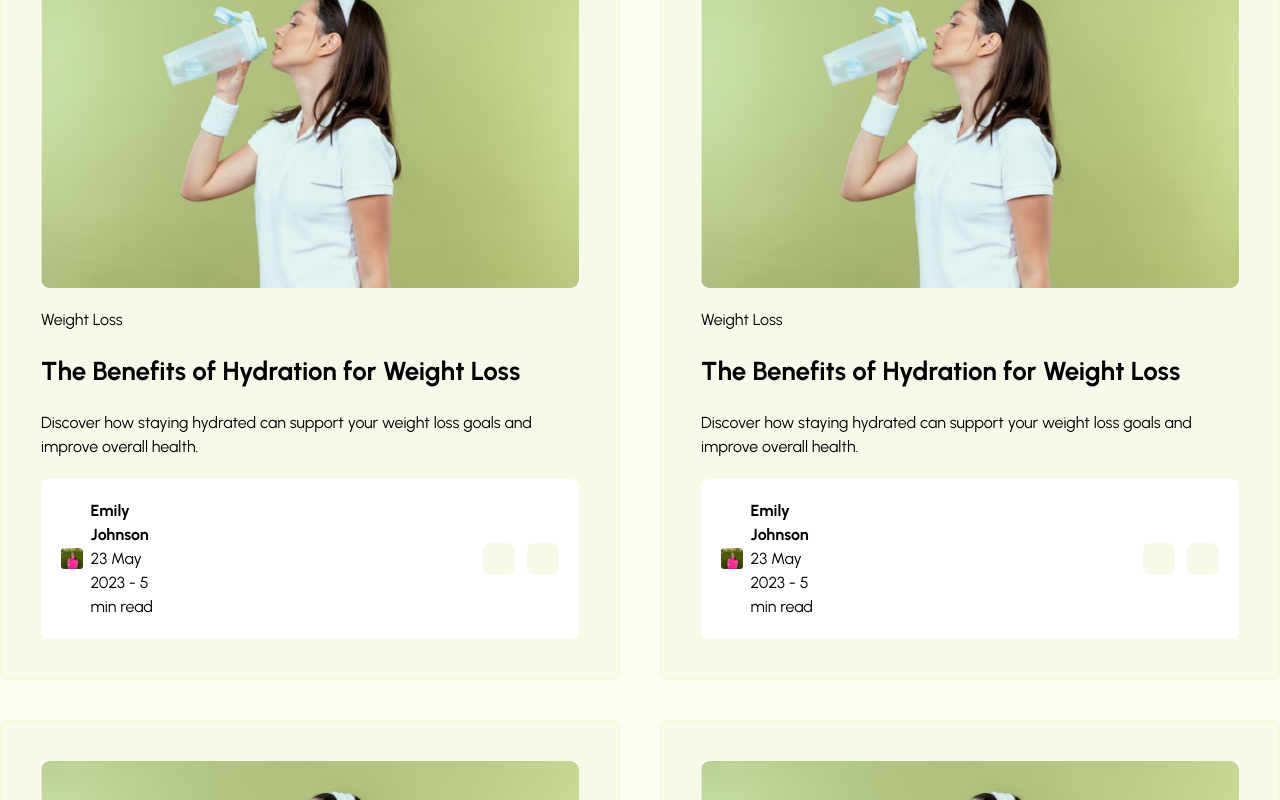
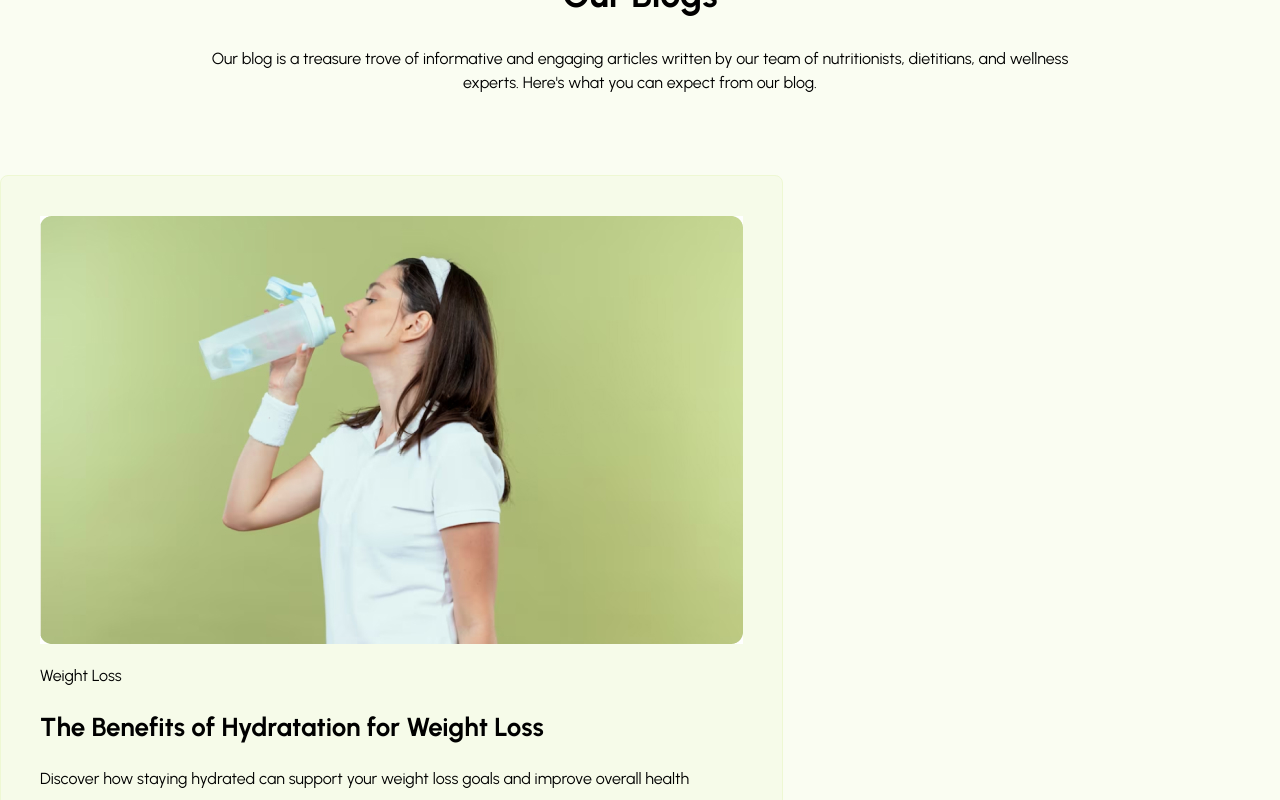
Before and after one commit to SolaKabuta/nutritionist, a React (Vite) app: page / in a window 1280 px wide. Shown: the part 2000-2800 px from the top of the page. Built offline with nearby package versions, Linux system fonts and the light colour scheme.

Commit message:
style: blog card finished

```diff
--- a/src/components/pages/Home/Blogs.tsx
+++ b/src/components/pages/Home/Blogs.tsx
@@ -1,138 +1,78 @@
-import card1 from '../../../assets/images/blog_card_1.jpg';
-import avatar from '../../../assets/images/blog_avatar.jpg';
-import heart from '../../../assets/icons/heart.svg';
-import fav from '../../../assets/icons/fav.svg';
+import card1 from '../../../assets/images/blog_card_1.jpg'
+import avatar from '../../../assets/images/blog_avatar.jpg'
+import heart from '../../../assets/icons/heart.svg'
+import fav from '../../../assets/icons/fav.svg'
+
+// import { useState } from 'react';
+
 
 const Blogs = () => {
 
     const handleClick = () => {
-        alert('I like it too baby!');
-    };
+        alert('I like it too baby!')
+    }
 
     return (
         <>
-            <div className="relative -top-44 ">
-                <div className="features-grid">
-                    <h2 className="features-title">Our Blogs</h2>
-                    <p className="pb-20">
+            <div
+                className={'pt-20'}>
+                <div
+                    className={'features-grid'}>
+                    <h2
+                        className={'features-title'}>
+                        Our Blogs
+                    </h2>
+                    <p
+                        className={'pb-20'}>
                         Our blog is a treasure trove of informative and engaging articles written by our team of nutritionists, dietitians, and wellness <br/>
                         experts. Here's what you can expect from our blog.
                     </p>
                 </div>
-
-                {/* CARD */}
-                <div className="blog-grid">
-                    <div className="blog-card">
-                        {/* Center the image using flexbox */}
-                        <div className="image-container">
-                            <img src={card1} alt="" className="w-full h-auto object-cover"/>
-                        </div>
-                        <p className="card-name">Weight Loss</p>
-                        <p className="blog-card-title">The Benefits of Hydration for Weight Loss</p>
-                        <p className="card-text">
-                            Discover how staying hydrated can support your weight loss goals and improve overall health.
+                <div
+                    className={'grid grid-cols-2'}>
+                    <div
+                        className={'blog-card'}>
+                        <img src={card1} alt=""/>
+                        <p
+                            className={'card-name'}>
+                            Weight Loss
                         </p>
-                        {/*  AVATAR LIKE/FAV  */}
-                        <div className="flex items-center p-5 gap-2 rounded-lg bg-white">
-                            <div>
-                                <img src={avatar} alt=""/>
+                        <p
+                            className={'blog-card-title'}>
+                            The Benefits of Hydratation for Weight Loss
+                        </p>
+                        <p
+                            className={'card-text'}>
+                            Discover how staying hydrated can support your weight loss goals and improve overall health
+                        </p>
+                        {/* CARD AVATAR LAYOUT */}
+                        <div
+                            className={'avatar-layout'}>
+                            <div
+                                className={'flex items-center gap-5'}>
+                                <div>
+                                    <img src={avatar} alt=""/>
+                                </div>
+                                <div>
+                                    <p
+                                        className={'blog-avatar-title'}>
+                                        Emily Johnson
+                                    </p>
+                                    <p>
+                                        23 May 2023 - 5 min read
+                                    </p>
+                                </div>
                             </div>
-                            <div>
-                                <p className="blog-avatar-title">Emily Johnson</p>
-                                <p>23 May 2023 - 5 min read</p>
-                            </div>
-                            <div className="flex pl-80 gap-3">
-                                <div onClick={handleClick} id="heart" className="blog-icons">
+                            {/* ICONS LAYOUT */}
+                            <div
+                                className={'icons-layout'}>
+                                <div
+                                    onClick={handleClick}
+                                    className={'blog-icons'}>
                                     <img src={heart} alt=""/>
                                 </div>
-                                <div className="blog-icons">
-                                    <img src={fav} alt=""/>
-                                </div>
-                            </div>
-                        </div>
-                    </div>
-                    <div className="blog-card">
-                        {/* Center the image using flexbox */}
-                        <div className="image-container">
-                            <img src={card1} alt="" className="w-full h-auto object-cover"/>
-                        </div>
-                        <p className="card-name">Weight Loss</p>
-                        <p className="blog-card-title">The Benefits of Hydration for Weight Loss</p>
-                        <p className="card-text">
-                            Discover how staying hydrated can support your weight loss goals and improve overall health.
-                        </p>
-                        {/*  AVATAR LIKE/FAV  */}
-                        <div className="flex items-center p-5 gap-2 rounded-lg bg-white">
-                            <div>
-                                <img src={avatar} alt=""/>
-                            </div>
-                            <div>
-                                <p className="blog-avatar-title">Emily Johnson</p>
-                                <p>23 May 2023 - 5 min read</p>
-                            </div>
-                            <div className="flex pl-80 gap-3">
-                                <div onClick={handleClick} id="heart" className="blog-icons">
-                                    <img src={heart} alt=""/>
-                                </div>
-                                <div className="blog-icons">
-                                    <img src={fav} alt=""/>
-                                </div>
-                            </div>
-                        </div>
-                    </div>
-                    <div className="blog-card">
-                        {/* Center the image using flexbox */}
-                        <div className="image-container">
-                            <img src={card1} alt="" className="w-full h-auto object-cover"/>
-                        </div>
-                        <p className="card-name">Weight Loss</p>
-                        <p className="blog-card-title">The Benefits of Hydration for Weight Loss</p>
-                        <p className="card-text">
-                            Discover how staying hydrated can support your weight loss goals and improve overall health.
-                        </p>
-                        {/*  AVATAR LIKE/FAV  */}
-                        <div className="flex items-center p-5 gap-2 rounded-lg bg-white">
-                            <div>
-                                <img src={avatar} alt=""/>
-                            </div>
-                            <div>
-                                <p className="blog-avatar-title">Emily Johnson</p>
-                                <p>23 May 2023 - 5 min read</p>
-                            </div>
-                            <div className="flex pl-80 gap-3">
-                                <div onClick={handleClick} id="heart" className="blog-icons">
-                                    <img src={heart} alt=""/>
-                                </div>
-                                <div className="blog-icons">
-                                    <img src={fav} alt=""/>
-                                </div>
-                            </div>
-                        </div>
-                    </div>
-                    <div className="blog-card">
-                        {/* Center the image using flexbox */}
-                        <div className="image-container">
-                            <img src={card1} alt="" className="w-full h-auto object-cover"/>
-                        </div>
-                        <p className="card-name">Weight Loss</p>
-                        <p className="blog-card-title">The Benefits of Hydration for Weight Loss</p>
-                        <p className="card-text">
-                            Discover how staying hydrated can support your weight loss goals and improve overall health.
-                        </p>
-                        {/*  AVATAR LIKE/FAV  */}
-                        <div className="flex items-center p-5 gap-2 rounded-lg bg-white">
-                            <div>
-                                <img src={avatar} alt=""/>
-                            </div>
-                            <div>
-                                <p className="blog-avatar-title">Emily Johnson</p>
-                                <p>23 May 2023 - 5 min read</p>
-                            </div>
-                            <div className="flex pl-80 gap-3">
-                                <div onClick={handleClick} id="heart" className="blog-icons">
-                                    <img src={heart} alt=""/>
-                                </div>
-                                <div className="blog-icons">
+                                <div
+                                    className={'blog-icons'}>
                                     <img src={fav} alt=""/>
                                 </div>
                             </div>
--- a/src/components/pages/Home/Features.tsx
+++ b/src/components/pages/Home/Features.tsx
@@ -4,7 +4,7 @@ const Features = () => {
     return (
         <>
             <div
-                className={'relative -top-96'}>
+                className={'relative -top-[90px]'}>
                 <div
                     className={'features-grid'}>
                     <h2
--- a/src/components/pages/Home/HomePage.css
+++ b/src/components/pages/Home/HomePage.css
@@ -66,7 +66,7 @@
 }
 
 .blog-card {
-    @apply bg-light-lime border-blog-border border-[1px] p-10 rounded-lg content-center
+    @apply grid place-content-center align-middle w-[783px] bg-light-lime border-blog-border border-[1px] rounded-lg p-5 pt-10
 }
 
 .card-name, .card-text {
@@ -77,10 +77,18 @@
     @apply font-bold text-[26px]
 }
 
+.avatar-layout {
+    @apply flex items-center justify-between gap-5 p-4 rounded-lg bg-background
+}
+
 .blog-avatar-title {
     @apply font-bold
 }
 
+.icons-layout {
+    @apply flex gap-5
+}
+
 .blog-icons {
-    @apply p-4  rounded-lg border-blog-border bg-light-lime
+    @apply p-4 rounded-lg border-blog-border bg-light-lime
 }
--- a/tailwind.config.js
+++ b/tailwind.config.js
@@ -7,6 +7,7 @@ export default {
   theme: {
     extend: {
       colors: {
+        'background': '#FAFDF2',
         'dark-green': '#1A3129',
         'lime-green': '#CBEA7B',
         'light-lime': '#F6FBE9',
```
Also changed, not shown: robots.txt (added).
